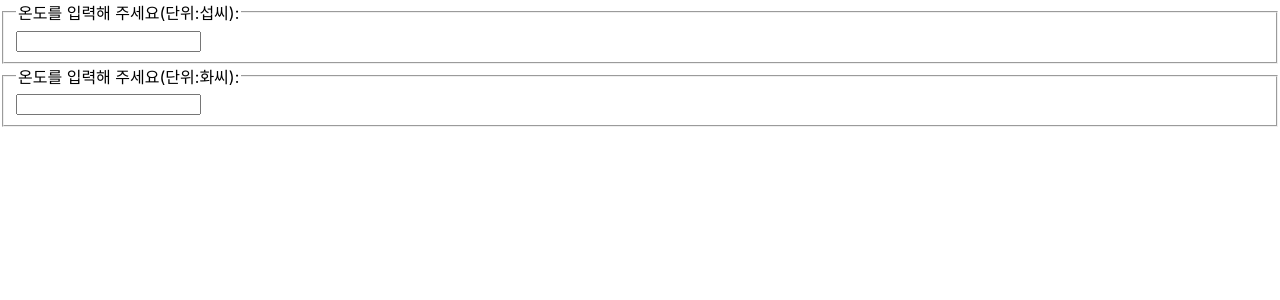
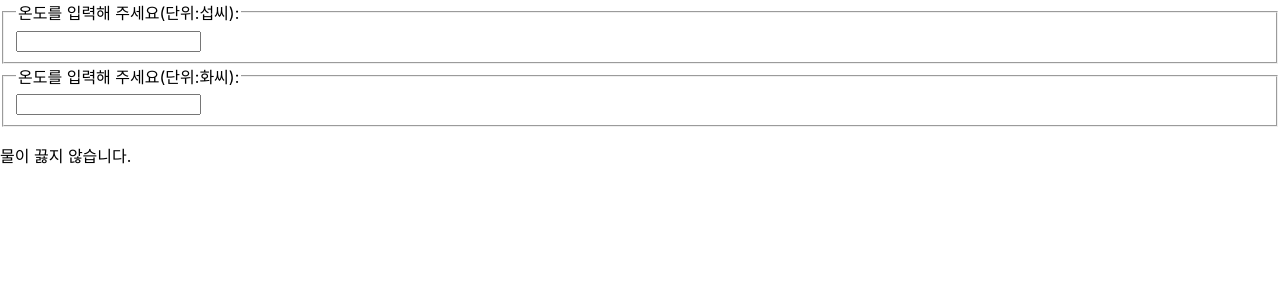
Before and after one commit to hjlee-kr-2025/react_study, a React (Create React App) app in the folder my-app/: page / in a window 1280 px wide. Shown: the top 300 px of the page. Built offline with nearby package versions, Linux system fonts and the light colour scheme.

Commit message:
250131-ch12-shared_state

```diff
--- a/my-app/src/ch12/Calculator.jsx
+++ b/my-app/src/ch12/Calculator.jsx
@@ -15,7 +15,7 @@ function toFahrenheit(celsius) {
 
 // 변환함수를 선택해서 사용할 수 있느 함수
 function tryConvert(temperature, convert) {
-  const input = parseFloat(temperture);
+  const input = parseFloat(temperature);
   // temperture 입력창에 적힌 내용중 숫자가 아닌 내용이 적혀있으면 NaN이 리턴값으로 넘어옵니다.
   if (Number.isNaN(input)) {
     return '';
@@ -28,15 +28,26 @@ function tryConvert(temperature, convert) {
 
 function Calculator(props) {
   const [temperature, setTemperature] = useState('');
+  const [scale, setScale] = useState('c');
 
-  const handleChange = (event) => {
-    setTemperature(event.target.value);
+  const celsius = (scale == 'f') ? tryConvert(temperature, toCelsius) : temperature;
+  const fahrenheit = (scale == 'c') ? tryConvert(temperature, toFahrenheit) : temperature;
+
+  const handleCelsiusChange = (temperature) => {
+    setTemperature(temperature);
+    setScale('c');
+  }
+
+  const handleFahrenheitChange = (temperature) => {
+    setTemperature(temperature);
+    setScale('f');
   }
 
   return (
     <div>
-      <TemperatureInput scale='c' />
-      <TemperatureInput scale='f' />
+      <TemperatureInput scale='c' temperature={celsius} onTemperatureChange={handleCelsiusChange} />
+      <TemperatureInput scale='f' temperature={fahrenheit} onTemperatureChange={handleFahrenheitChange} />
+      <BoilingVerdict celsius={parseFloat(celsius)} />
     </div>
   );
 }
--- a/my-app/src/ch12/TemperatureInput.jsx
+++ b/my-app/src/ch12/TemperatureInput.jsx
@@ -4,13 +4,10 @@ import React, {useState} from "react";
 const scaleNames = {c: '섭씨', f: '화씨',};
 
 function TemperatureInput(props) {
-  // 문자열타입의 변수로 만드는 이유는?
-  // input 창에서 입력받는 값이 문자열타입으로 넘어옵니다.
-  const [temperature, setTemperature] = useState('');
 
   const handleChange = (event) => {
     // 입력창에 입력되는 값으로 update
-    props.setTemperature(event.target.value);
+    props.onTemperatureChange(event.target.value);
   }
 
   return (
```
Also changed, not shown: 1 other file (tests, documents, lock files or other folders).
